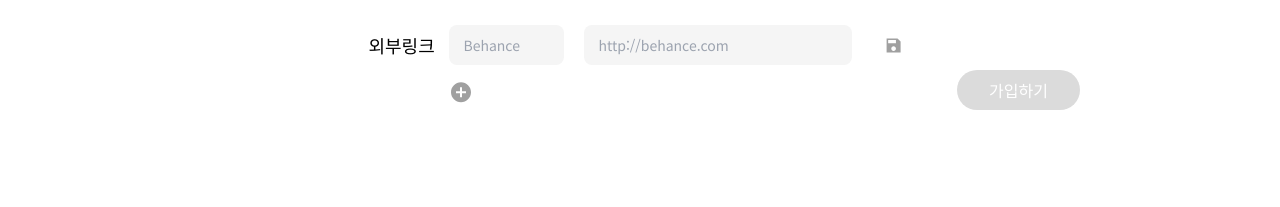
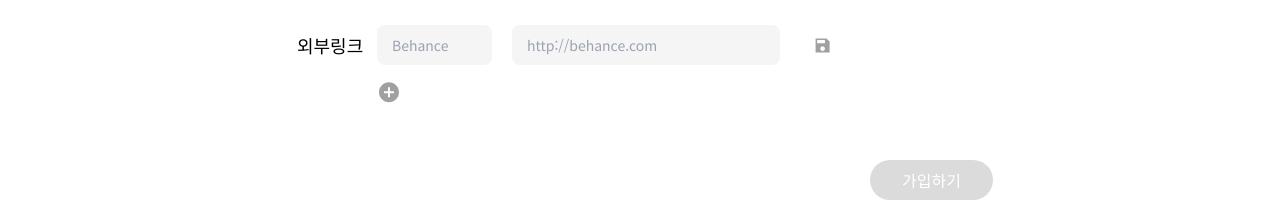
Before and after one commit to final-project-temporaryName/finalProject-FE, a Next.js app: page /signup in a window 1280 px wide. Shown: the part 600-807 px from the top of the page. Built offline with nearby package versions, Linux system fonts and the light colour scheme; no server answers.

Commit message:
fix: css 수정

```diff
--- a/src/app/(auth)/(manage)/layout.tsx
+++ b/src/app/(auth)/(manage)/layout.tsx
@@ -8,11 +8,11 @@ interface Props {
 
 export default function Layout({ children }: Props) {
   return (
-    <div className="h-100dvh w-100dvw bg-white">
+    <>
       <NavBar>
         <NavigatorBox />
       </NavBar>
       {children}
-    </div>
+    </>
   );
 }
--- a/src/app/(auth)/(manage)/myAccount/@deleteModal/_component/DeleteBox.tsx
+++ b/src/app/(auth)/(manage)/myAccount/@deleteModal/_component/DeleteBox.tsx
@@ -2,7 +2,7 @@ import { Button } from '@/components/Button';
 
 function DeleteBox() {
   return (
-    <div className="mt-200 flex h-152 w-auto gap-58 pl-371 pr-500">
+    <div className="mt-200 flex h-152 w-auto gap-58 pl-150">
       <span className="text-18 ">계정 탈퇴</span>
       <div>
         <Button
--- a/src/app/(auth)/(manage)/myAccount/layout.tsx
+++ b/src/app/(auth)/(manage)/myAccount/layout.tsx
@@ -1,13 +1,18 @@
 'use client';
 
 import Tab from '@/components/Tab/Tab';
-import { useState } from 'react';
+import { ReactNode, useState } from 'react';
 
-export default function Layout({ editProfile, deleteModal }: any) {
+interface LayoutProps {
+  editProfile: ReactNode;
+  deleteModal: ReactNode;
+}
+
+export default function Layout({ editProfile, deleteModal }: LayoutProps) {
   const [activeTab, setActiveTab] = useState('profile');
 
   return (
-    <div className="flex flex-row gap-119">
+    <div className="flex flex-row">
       <Tab activeTab={activeTab} setActiveTab={setActiveTab} />
       {activeTab === 'profile' ? editProfile : deleteModal}
     </div>
--- a/src/components/ProfilePage/ProfilePage.tsx
+++ b/src/components/ProfilePage/ProfilePage.tsx
@@ -139,8 +139,8 @@ function ProfilePage({ mode }: Props) {
 
   return (
     <FormProvider {...methods}>
-      <form className="relative flex-col" onSubmit={handleSubmit(onSubmit)}>
-        <div className="flex-center">
+      <form className="mr-100 flex h-full w-screen flex-col" onSubmit={handleSubmit(onSubmit)}>
+        <div className="flex-center gap-20">
           <div className={`pb-100 ${mode === 'edit' ? 'pt-160' : 'pt-30'}`}>
             <div className="md:ml-30 md:gap-4 relative ml-75 flex items-center gap-10">
               <Input
@@ -214,14 +214,16 @@ function ProfilePage({ mode }: Props) {
               )}
             </div>
           </div>
+          <div className="mb-10 mt-auto flex justify-end">
+            <button
+              type="submit"
+              className={`primary-button storage-button flex-end ${disableSaveButton ? 'disabled' : ''}`}
+              disabled={disableSaveButton}
+            >
+              {buttonText}
+            </button>
+          </div>
         </div>
-        <button
-          type="submit"
-          className={`primary-button storage-button fixed bottom-90 right-200 ${disableSaveButton ? 'disabled' : ''}`}
-          disabled={disableSaveButton}
-        >
-          {buttonText}
-        </button>
       </form>
     </FormProvider>
   );
--- a/src/components/Tab/Tab.tsx
+++ b/src/components/Tab/Tab.tsx
@@ -1,8 +1,13 @@
 'use client';
 
-function Tab({ activeTab, setActiveTab }: any) {
+interface TabProps {
+  activeTab: string;
+  setActiveTab: (tab: string) => void;
+}
+
+function Tab({ activeTab, setActiveTab }: TabProps) {
   return (
-    <div className="ml-100 mt-160 gap-0">
+    <div className="ml-100 mt-160">
       <button
         className="flex-center relative h-100 w-200 cursor-pointer border-b-1 border-solid border-gray-4 text-18"
         onClick={() => setActiveTab('profile')}
```
